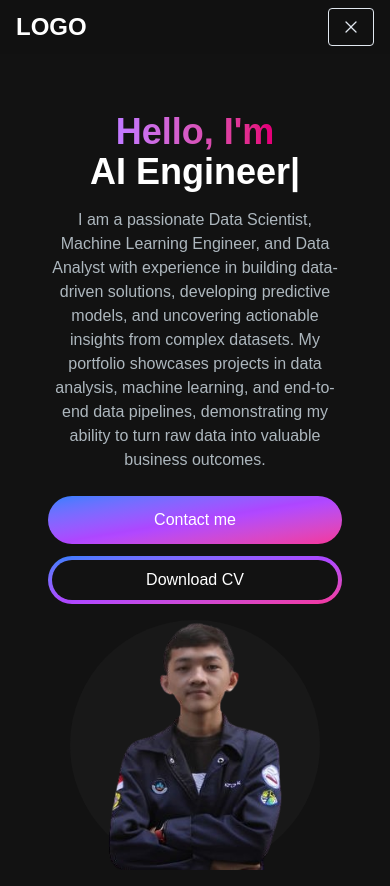
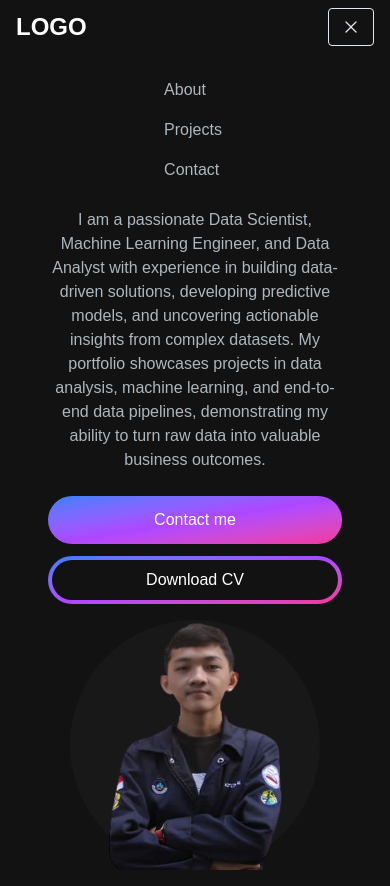
Before and after one commit to Kevinadiputra/My-Personal-Portofolio, a Next.js app in the folder portofolio-website/: page / in a window 390 px wide. Both pictures are taken after a click on the button 351 px from the left and 27 px from the top of the page. Built offline with nearby package versions, Linux system fonts and the light colour scheme.

Commit message:
adding navbar and menu overlay

```diff
--- /dev/null
+++ b/portofolio-website/src/app/components/MenuOverlay.jsx
@@ -0,0 +1,18 @@
+import React from "react";
+import NavLink from "./NavLink";
+
+const MenuOverlay = ({ links }) => {
+  return (
+    <ul className="flex flex-col py-4 items-center">
+      <div>
+        {links.map((link, index) => (
+          <li key={index}>
+            <NavLink href={link.path} title={link.title} key={index} />
+          </li>
+        ))}
+      </div>
+    </ul>
+  );
+};
+
+export default MenuOverlay;
--- a/portofolio-website/src/app/components/Navbar.jsx
+++ b/portofolio-website/src/app/components/Navbar.jsx
@@ -3,6 +3,7 @@
 import React, { useState } from "react";
 import NavLink from "./NavLink";
 import { Bars3Icon, XMarkIcon } from "@heroicons/react/24/solid";
+import MenuOverlay from "./MenuOverlay";
 
 const navLink = [
   {
@@ -21,9 +22,8 @@
 
 const Navbar = () => {
   const [navbarOpen, setNavbarOpen] = useState(false);
-
   return (
-    <nav className="fixed top-0 left-0 right-0 z-10 bg-[#121212]/90 backdrop-blur-md">
+    <nav className="fixed top-0 left-0 right-0 z-10 bg-[#121212]/100">
       <div className="flex flex-wrap items-center justify-between mx-auto px-4 py-2">
         <Link
           href="/"
@@ -58,6 +58,7 @@
           </ul>
         </div>
       </div>
+      {navbarOpen ? <MenuOverlay links={navLink} /> : null}
     </nav>
   );
 };
```
